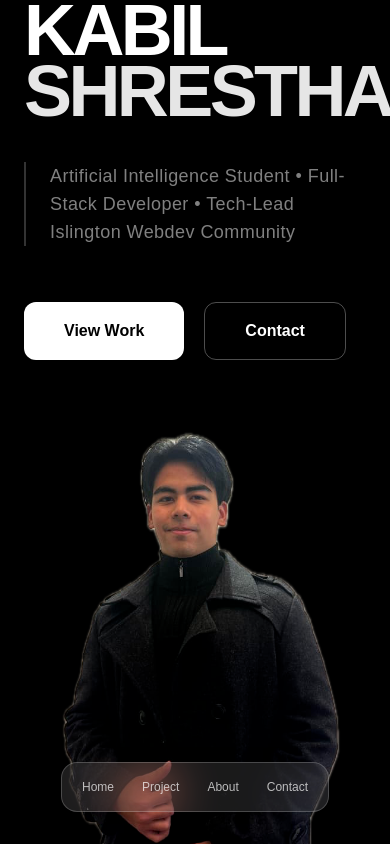
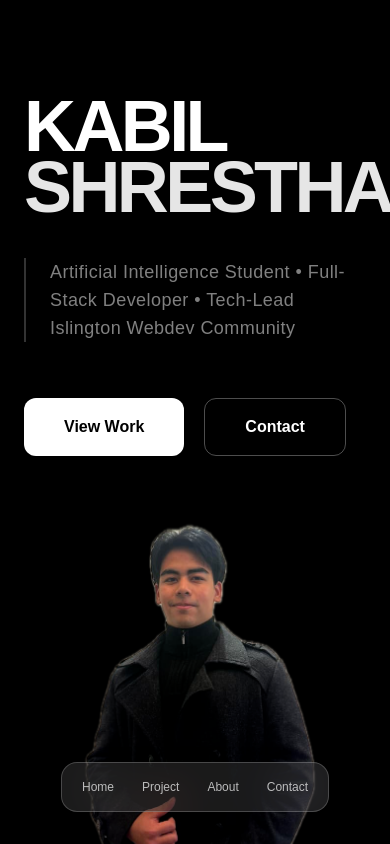
Before and after one commit to Kabilshr/Portfolio, a Next.js app in the folder portfolio/: page / in a window 390 px wide. Shown: the top 844 px of the page. Built offline with nearby package versions, Linux system fonts and the light colour scheme.

Commit message:
adjusted hero section and about me section for responsive design

```diff
--- a/portfolio/components/about.tsx
+++ b/portfolio/components/about.tsx
@@ -59,8 +59,8 @@ export default function About() {
 
       <div className="max-w-7xl mx-auto grid grid-cols-1 lg:grid-cols-12 gap-16 lg:gap-24 items-stretch">
 
-        {/* Left Column: Portrait Card */}
-        <div className="lg:col-span-6 flex justify-center lg:justify-start">
+        {/* Left Column: Portrait Card - Hidden on Mobile */}
+        <div className="hidden lg:flex lg:col-span-6 justify-center lg:justify-start">
           <div
             ref={portraitRef}
             className="relative w-full min-h-[500px] lg:h-full rounded-3xl overflow-hidden border border-white/10 shadow-[0_32px_64px_-16px_rgba(0,0,0,0.6)] group"
@@ -81,7 +81,7 @@ export default function About() {
         </div>
 
         {/* Right Column: Content Area */}
-        <div className="lg:col-span-6 flex flex-col justify-center space-y-8 text-left">
+        <div className="col-span-1 lg:col-span-6 flex flex-col justify-center space-y-8 text-left">
           <div className="space-y-2">
             <span className="text-amber-500/80 text-xs font-bold uppercase tracking-[0.3em]">
               Behind the Code
@@ -93,7 +93,7 @@ export default function About() {
 
           <div
             ref={contentRef}
-            className="journey-card bg-white/[0.03] border border-white/10 backdrop-blur-xl p-8 sm:p-10 rounded-3xl shadow-2xl max-w-[600px] h-full flex flex-col justify-center"
+            className="journey-card bg-white/[0.03] border border-white/10 backdrop-blur-xl p-8 sm:p-10 rounded-3xl shadow-2xl lg:max-w-[600px] h-full flex flex-col justify-center"
           >
             <div className="space-y-6 text-white/60 leading-relaxed text-base sm:text-lg font-light">
               <p>
--- a/portfolio/components/hero.tsx
+++ b/portfolio/components/hero.tsx
@@ -7,10 +7,10 @@ export default function Hero() {
       {/* Background Decor */}
       <div className="absolute top-0 left-0 w-full h-full -z-10 bg-[radial-gradient(circle_at_20%_30%,rgba(255,255,255,0.05)_0%,transparent_50%)]" />
 
-      <div className="max-w-7xl mx-auto w-full grid grid-cols-1 lg:grid-cols-12 gap-12 items-center">
+      <div className="max-w-7xl mx-auto w-full grid grid-cols-1 md:grid-cols-12 gap-12 items-center">
 
         {/* Left Content Block */}
-        <div className="lg:col-span-7 flex flex-col justify-center space-y-10">
+        <div className="md:col-span-7 flex flex-col justify-center space-y-10 mt-24 md:mt-0">
           <h1 className="text-7xl sm:text-8xl lg:text-9xl font-black tracking-tighter leading-[0.85] text-white uppercase">
             Kabil <br />
             <span className="text-white/90">Shrestha</span>
@@ -31,8 +31,8 @@ export default function Hero() {
         </div>
 
         {/* Right Visual Block */}
-        <div className="lg:col-span-5 flex justify-center lg:justify-end items-center">
-          <div className="relative w-95 h-135">
+        <div className="md:col-span-5 flex justify-center md:justify-end items-center">
+          <div className="relative w-full max-w-[320px] sm:max-w-[400px] md:max-w-none aspect-[10/14]">
              <Image
                 src="/portrait_cutout.png"
                 alt="Kabil Shrestha"
```
